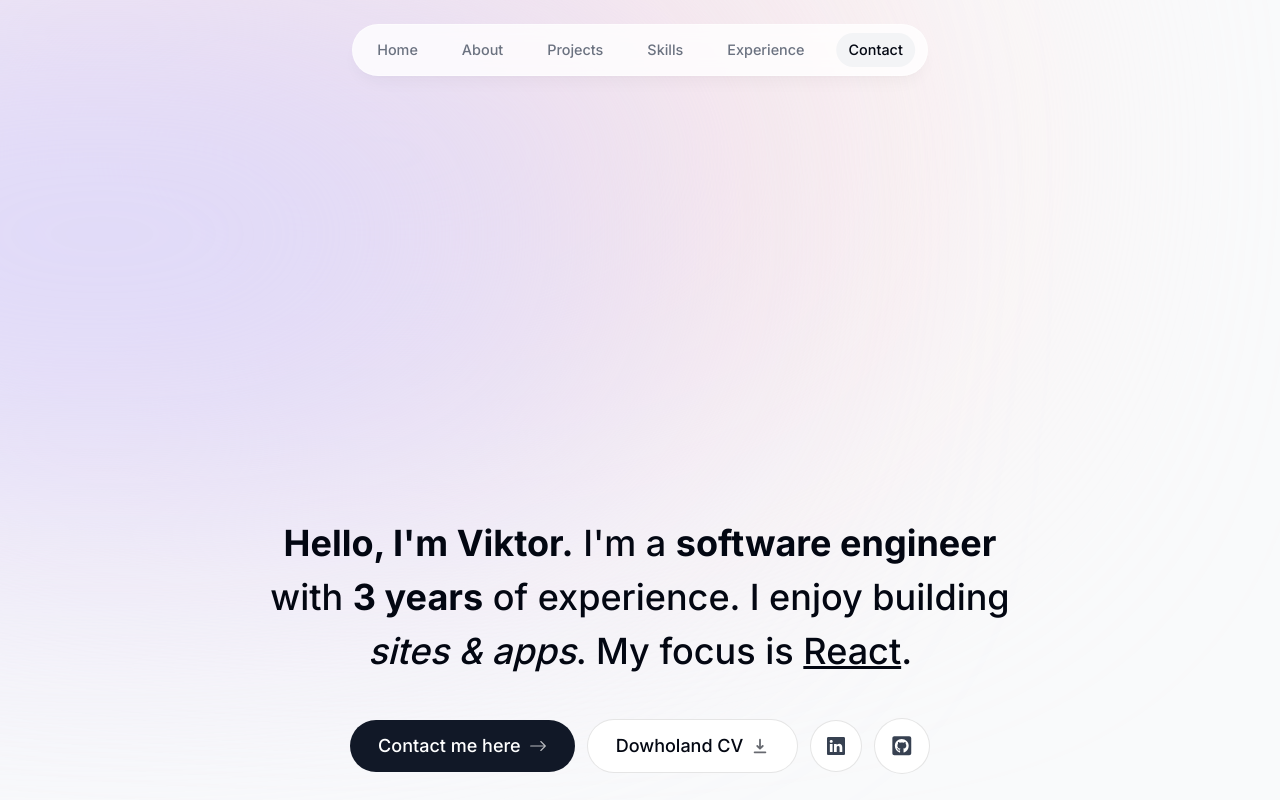
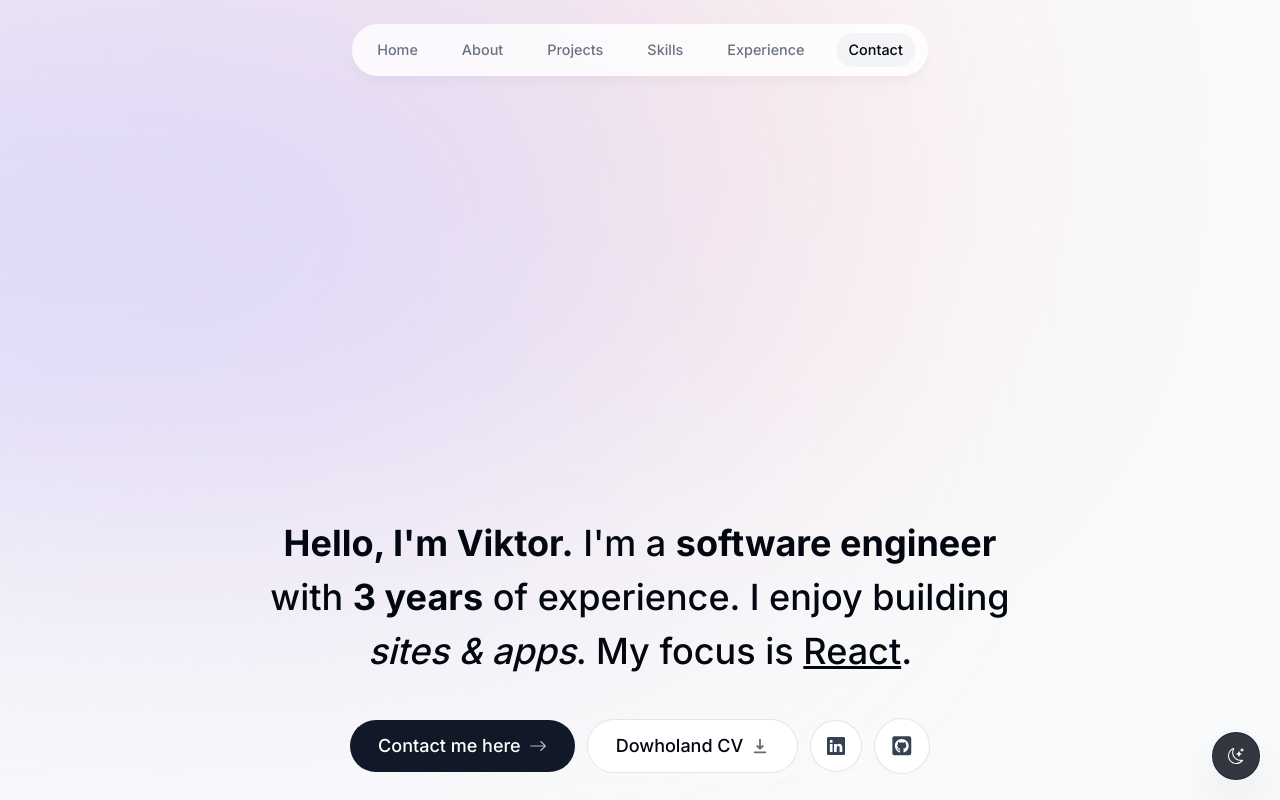
Before and after one commit to viktor-yadelskyi/portfolio, a Next.js app: page / in a window 1280 px wide. Shown: the top 800 px of the page. Built offline with nearby package versions, Linux system fonts and the light colour scheme; no server answers.

Commit message:
:sparkles:add theme switcher

```diff
--- a/app/layout.tsx
+++ b/app/layout.tsx
@@ -3,6 +3,7 @@ import './globals.css';
 import { Inter } from 'next/font/google';
 import ActiveSectionContextProvider from '@/context/active-section-context';
 import Footer from '@/components/footer';
+import ThemeSwitcher from '@/components/theme-switcher';
 
 const inter = Inter({ subsets: ['latin'] });
 
@@ -27,6 +28,8 @@ export default function RootLayout({
 					{children}
 					<Footer />
 				</ActiveSectionContextProvider>
+
+				<ThemeSwitcher />
 			</body>
 		</html>
 	);
--- a/components/submit-btn.tsx
+++ b/components/submit-btn.tsx
@@ -13,7 +13,6 @@ export default function SubmitBtn() {
 				<div className="h-5 w-5 animate-spin rounded-full border-b-2 border-white"></div>
 			) : (
 				<>
-					{' '}
 					Contact{' '}
 					<FaPaperPlane className="text-xs opacity-70 transition-all group-hover:translate-x-1 group-hover:-translate-y-1" />
 				</>
--- /dev/null
+++ b/components/theme-switcher.tsx
@@ -0,0 +1,32 @@
+'use client';
+
+import { useState } from 'react';
+import { BsMoonStars, BsSun } from 'react-icons/bs';
+
+type Theme = 'light' | 'dark';
+
+export default function ThemeSwitcher() {
+	const [theme, setTheme] = useState<Theme>('light');
+
+	const toggleThemeHandler = () => {
+		if (theme === 'light') {
+			return setTheme('dark');
+		}
+		if (theme === 'dark') {
+			setTheme('light');
+		}
+	};
+
+	return (
+		<button
+			className="fixed flex items-center justify-center bg-gray-950 bg-opacity-80 w-[3rem] h-[3rem] bottom-5 right-5 backdrop-blur-[0.5rem] border border-gray-950 border-opacity-40 shadow-2xl rounded-full hover:scale-[1.15] active:scale-105 transition-all shadow-2xl"
+			onClick={toggleThemeHandler}
+		>
+			{theme === 'light' ? (
+				<BsMoonStars color="white" />
+			) : (
+				<BsSun color="white" />
+			)}
+		</button>
+	);
+}
```
